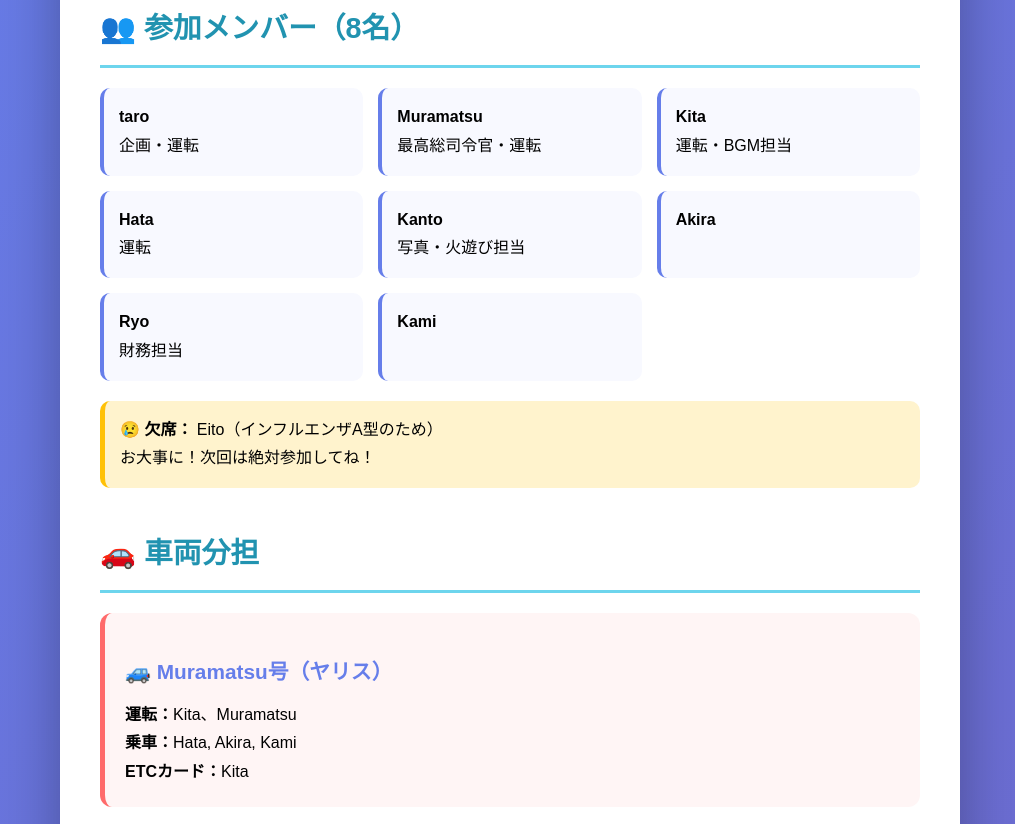
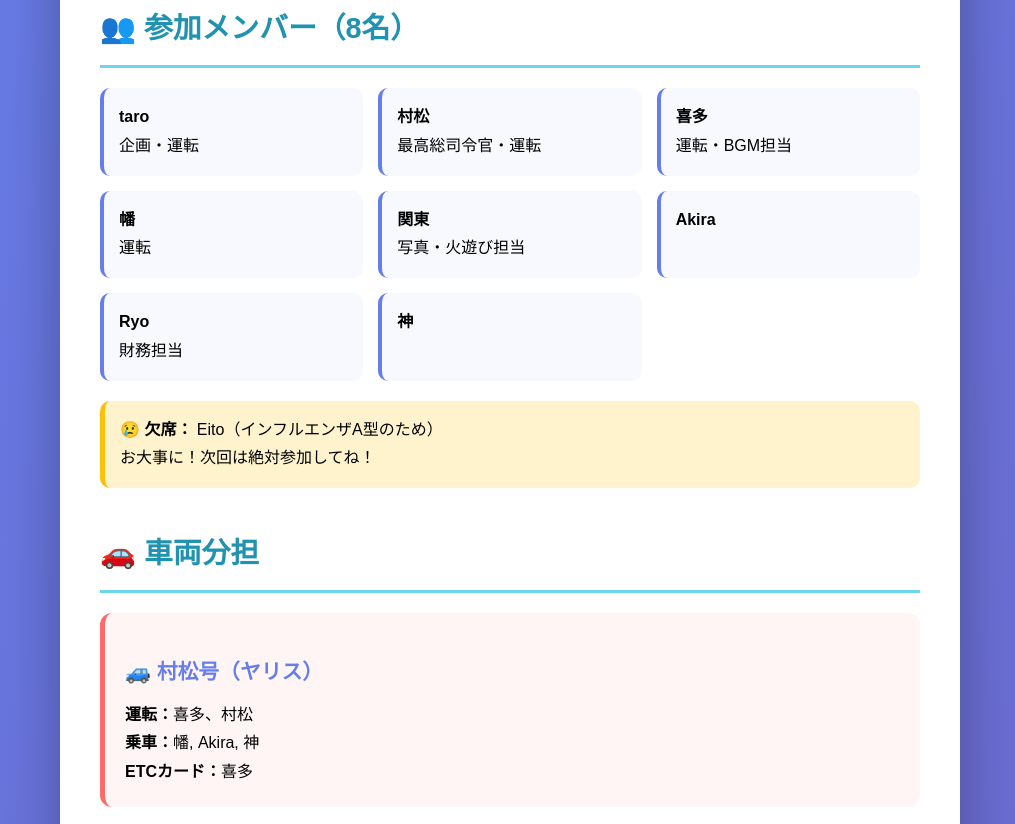
Before and after one commit to t-na10/kamogawa-trip, a plain HTML site: page index.html in a window 1280 px wide. Shown: the part 368-1192 px from the top of the page, without its empty margins (130-1145 px from the left). Drawn offline with Linux system fonts and the light colour scheme.

Commit message:
minor change

```diff
--- a/index.html
+++ b/index.html
@@ -232,19 +232,19 @@
                         企画・運転
                     </div>
                     <div class="member-card">
-                        <strong>Muramatsu</strong><br>
+                        <strong>村松</strong><br>
                         最高総司令官・運転
                     </div>
                     <div class="member-card">
-                        <strong>Kita</strong><br>
+                        <strong>喜多</strong><br>
                         運転・BGM担当
                     </div>
                     <div class="member-card">
-                        <strong>Hata</strong><br>
+                        <strong>幡</strong><br>
                         運転
                     </div>
                     <div class="member-card">
-                        <strong>Kanto</strong><br>
+                        <strong>関東</strong><br>
                         写真・火遊び担当
                     </div>
                     <div class="member-card">
@@ -255,7 +255,7 @@
                         財務担当
                     </div>
                     <div class="member-card">
-                        <strong>Kami</strong>
+                        <strong>神</strong>
                     </div>
                 </div>
                 <div class="highlight" style="margin-top: 20px;">
@@ -267,15 +267,15 @@
             <div class="section">
                 <h2>🚗 車両分担</h2>
                 <div class="car-group">
-                    <h3>🚙 Muramatsu号（ヤリス）</h3>
-                    <strong>運転：</strong>Kita、Muramatsu<br>
-                    <strong>乗車：</strong>Hata, Akira, Kami<br>
-                    <strong>ETCカード：</strong>Kita
+                    <h3>🚙 村松号（ヤリス）</h3>
+                    <strong>運転：</strong>喜多、村松<br>
+                    <strong>乗車：</strong>幡, Akira, 神<br>
+                    <strong>ETCカード：</strong>喜多
                 </div>
                 <div class="car-group">
                     <h3>🚙 taro号</h3>
                     <strong>運転：</strong>taro<br>
-                    <strong>乗車：</strong>Kanto、Ryo<br>
+                    <strong>乗車：</strong>関東、Ryo<br>
                     <strong>ETCカード：</strong>taro
                 </div>
                 <div class="highlight">
@@ -411,11 +411,11 @@
                     <tbody>
                         <tr>
                             <td>最高総司令官（傀儡）</td>
-                            <td>Muramatsu</td>
+                            <td>村松</td>
                         </tr>
                         <tr>
                             <td>運転</td>
-                            <td>taro、Muramatsu、Kita、Hata</td>
+                            <td>taro、村松、喜多、幡</td>
                         </tr>
                         <tr>
                             <td>Boss</td>
@@ -423,7 +423,7 @@
                         </tr>
                         <tr>
                             <td>写真</td>
-                            <td>kanto</td>
+                            <td>関東</td>
                         </tr>
                         <tr>
                             <td>財務</td>
```
